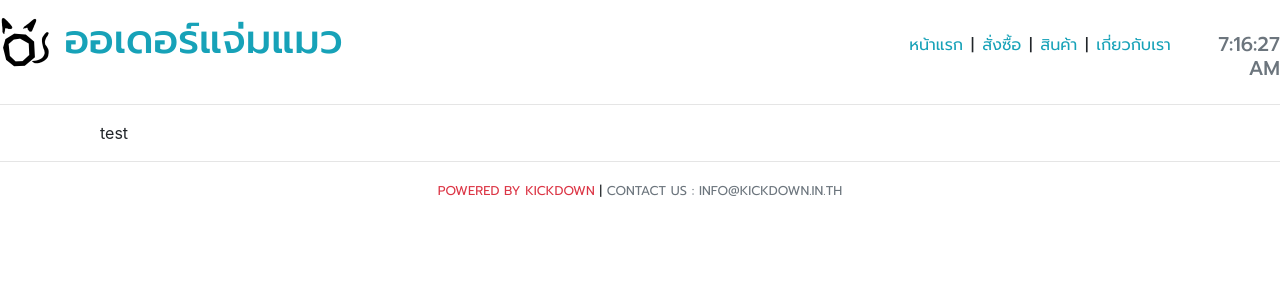
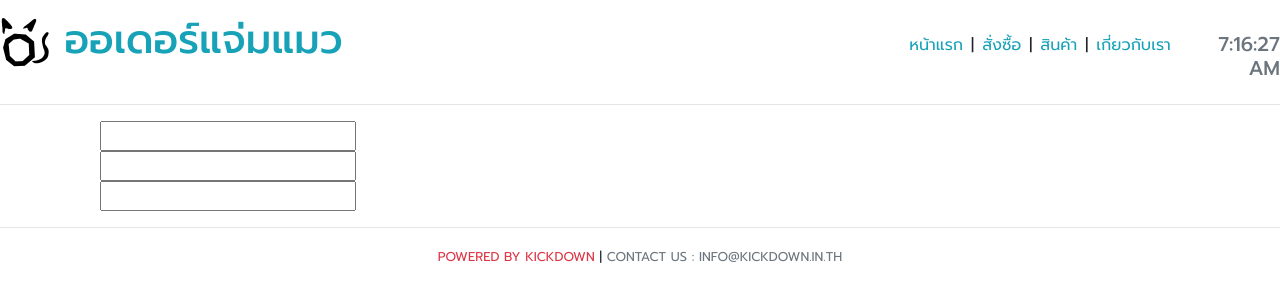
Before and after one commit to poomer123/react-product-management, a React (Create React App) app: page /product/add in a window 1280 px wide. Shown: the top 302 px of the page. Built offline with nearby package versions, Linux system fonts and the light colour scheme.

Commit message:
การใช้ Field Component #1

```diff
--- a/src/components/product/ProductForm.js
+++ b/src/components/product/ProductForm.js
@@ -1,11 +1,25 @@
 import React, { Component } from 'react'
-import { reduxForm } from 'redux-form'
+import { reduxForm, Field } from 'redux-form'
 
 class ProductForm extends Component {
+
+    renderFields() {
+        const formFields = [
+            {name: 'productName', type: 'text'},
+            {name: 'unitPrice', type: 'number'},
+            {name: 'thumbnail', type: 'text'}
+        ]
+        return formFields.map(({name, type}) => {
+            return (
+                <Field name={name} type={type} component='input' />
+            )
+        })
+    }
+
     render() {
         return (
-            <form action="">
-                test
+            <form>
+                {this.renderFields()}
             </form>
         )
     }
```
